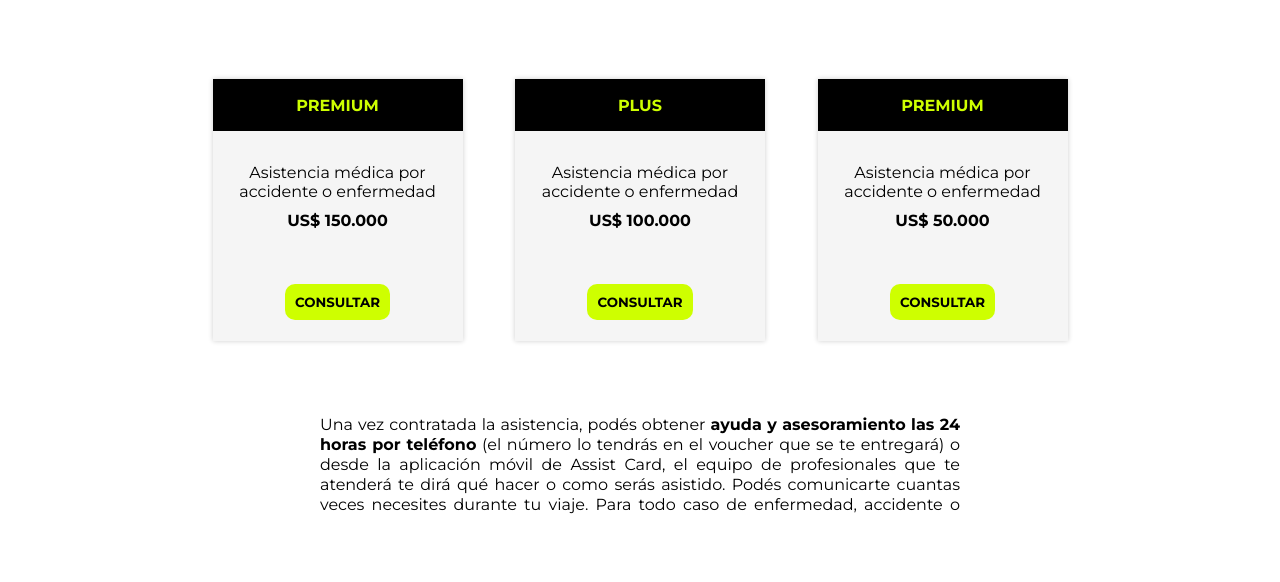
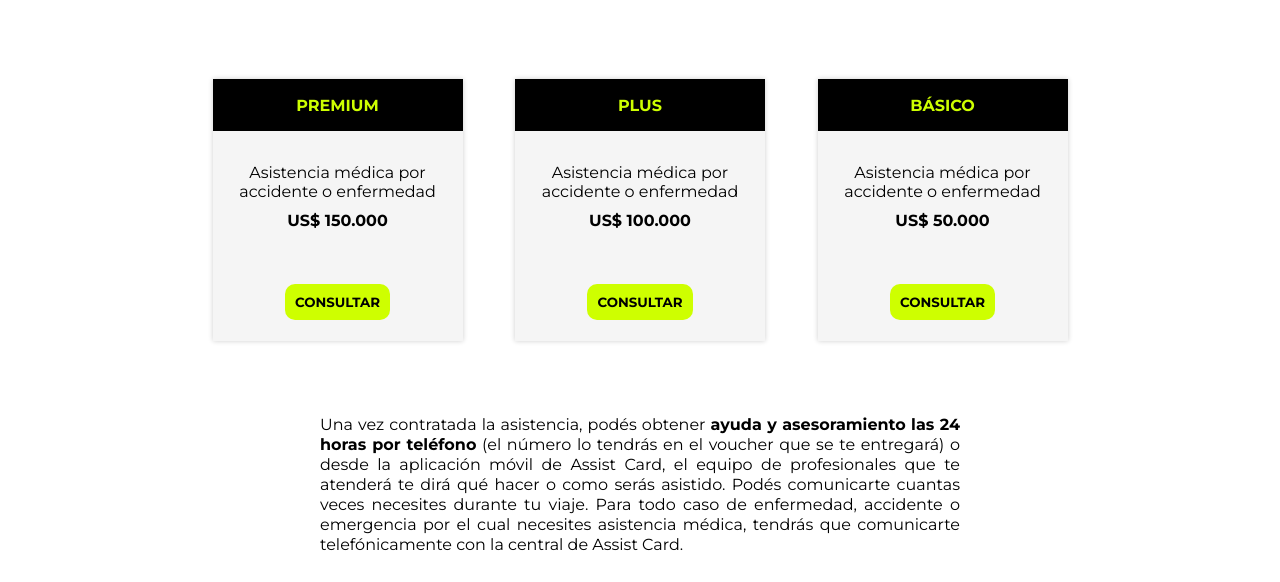
Before and after one commit to NadineTartaglia/FLY-HOME---SASS, a website: page pages/asistencia-al-viajero.html in a window 1280 px wide. Shown: the part 1265-1847 px from the top of the page. Drawn offline with Linux system fonts and the light colour scheme.

Commit message:
Corrección de error en tarjeta

```diff
--- a/pages/asistencia-al-viajero.html
+++ b/pages/asistencia-al-viajero.html
@@ -109,7 +109,7 @@
                     </article>
 
                     <article>
-                        <h4>PREMIUM</h4>
+                        <h4>BÁSICO</h4>
                         <div>
                             <p>Asistencia médica por accidente o enfermedad</p>
                             <p><strong>US$ 50.000</strong></p>
```
